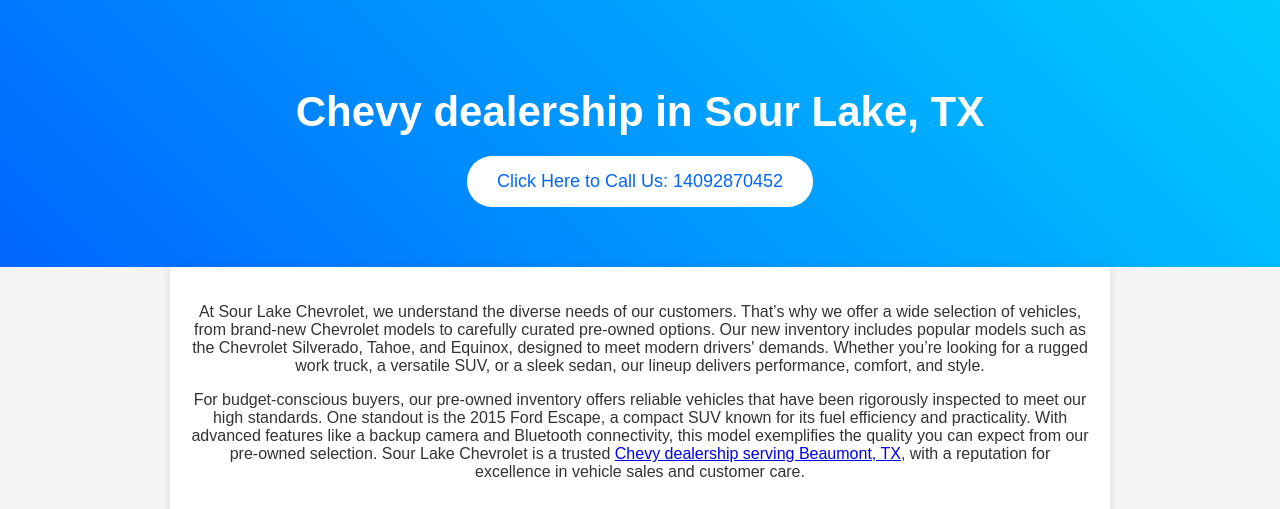
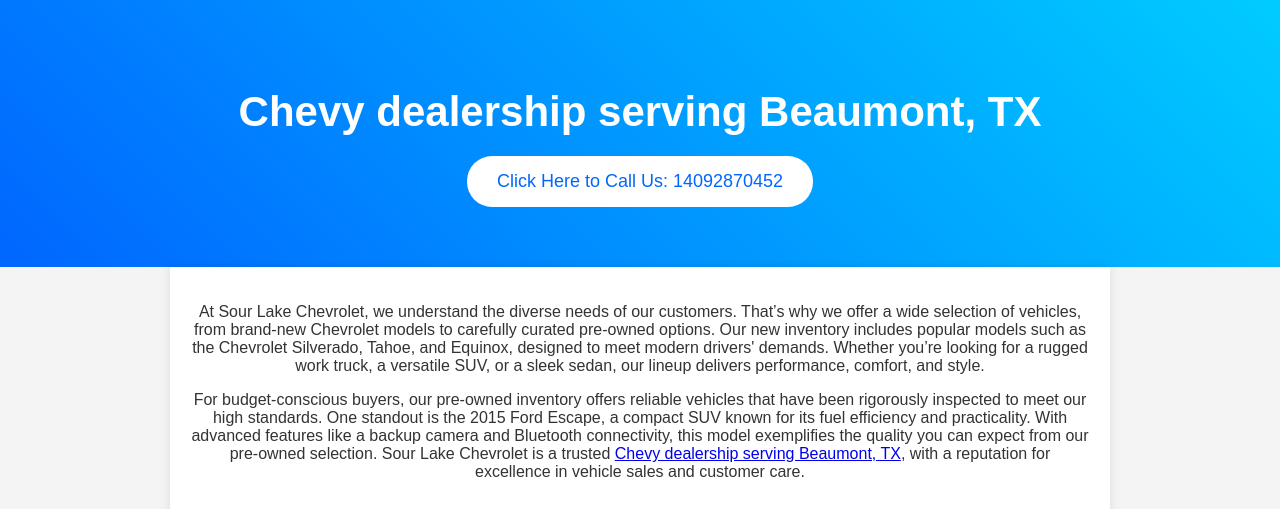
Before and after one commit to sour-lake-chevrolet/sour-lake-chevrolet, a plain HTML site: page index.html in a window 1280 px wide. Shown: the top 509 px of the page. Drawn offline with Linux system fonts and the light colour scheme.

Commit message:
Update index.html

```diff
--- a/index.html
+++ b/index.html
@@ -6,8 +6,8 @@
     <meta http-equiv="Content-Type" content="text/html; charset=utf-8">
     <meta name="description" content="Welcome to Sour Lake Chevrolet, where exceptional vehicles and unmatched service create a dealership experience." />
     <meta name="keywords" content="Chevy dealership Lumberton TX, Chevy dealership Beaumont TX, Chevy dealership Sour Lake TX" />
-    <meta property="og:title" content="Chevy dealership in Sour Lake, TX" />
-    <title>Chevy dealership in Sour Lake, TX</title>
+    <meta property="og:title" content="Chevy dealership serving Beaumont, TX" />
+    <title>Chevy dealership serving Beaumont, TX</title>
     <style>
         body {
             font-family: Arial, sans-serif;
@@ -62,7 +62,7 @@
 
     <!-- Hero Section -->
     <div class="hero">
-        <h1>Chevy dealership in Sour Lake, TX</h1>
+        <h1>Chevy dealership serving Beaumont, TX</h1>
         <button onclick="window.location.href='tel:+114092870452'">Click Here to Call Us: 14092870452</button>
     </div>
 
```
